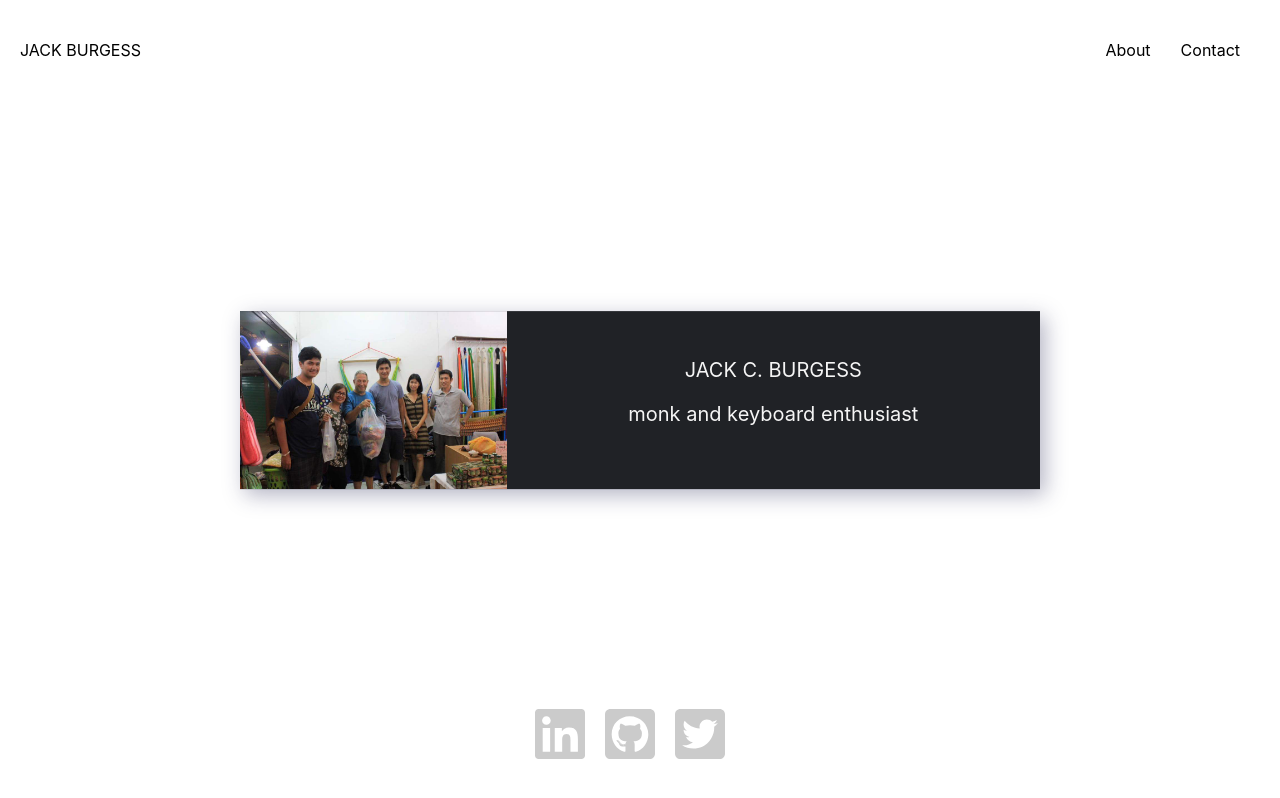
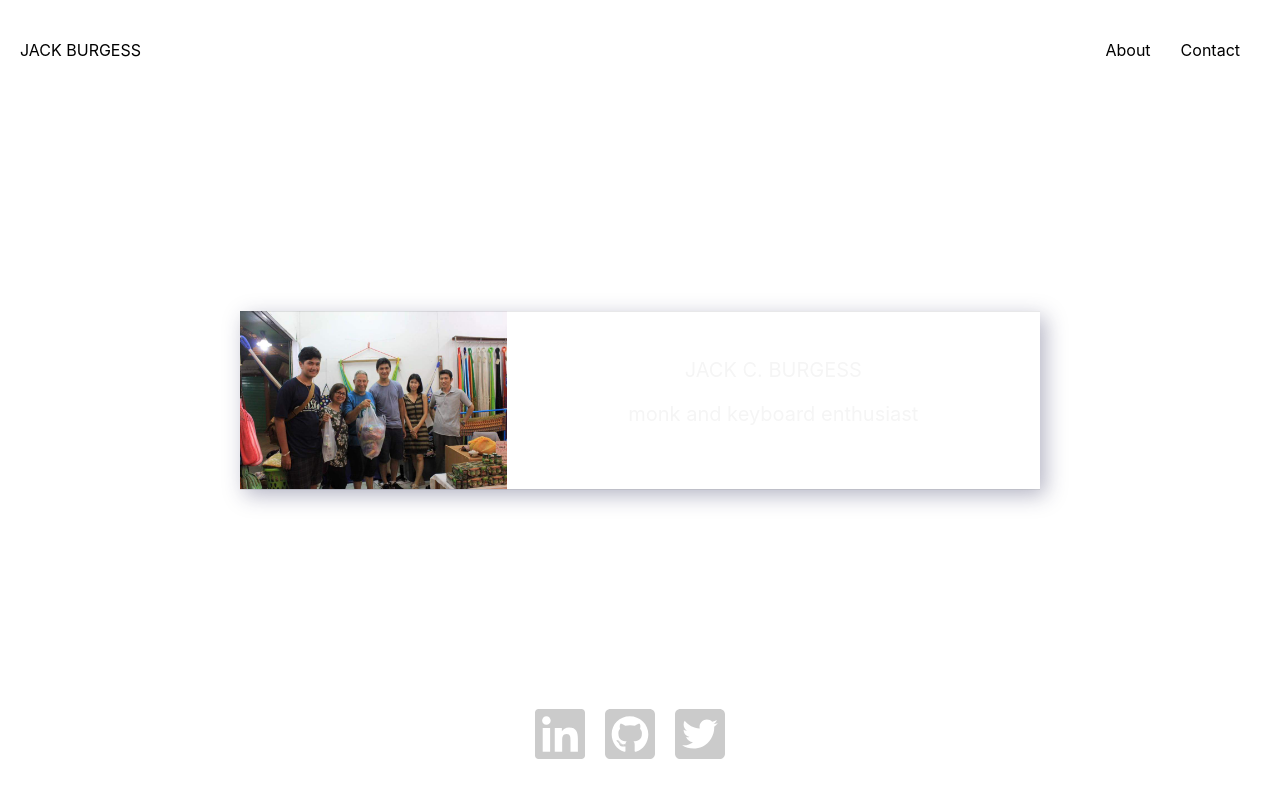
Before and after one commit to jackthb/atomic, a Next.js app: page / in a window 1280 px wide. Built offline with nearby package versions, Linux system fonts and the light colour scheme.

Commit message:
more background

```diff
--- a/public/styles.css
+++ b/public/styles.css
@@ -1,7 +1,6 @@
 body {
     font-family: 'SF Pro Text', 'SF Pro Icons', 'Helvetica Neue', 'Helvetica',
       'Arial', sans-serif;
-    background-color: white;
   }
 
 html,
@@ -15,4 +14,5 @@ body {
 
 * {
   box-sizing: border-box;
+  background-color: white;
 }
```
